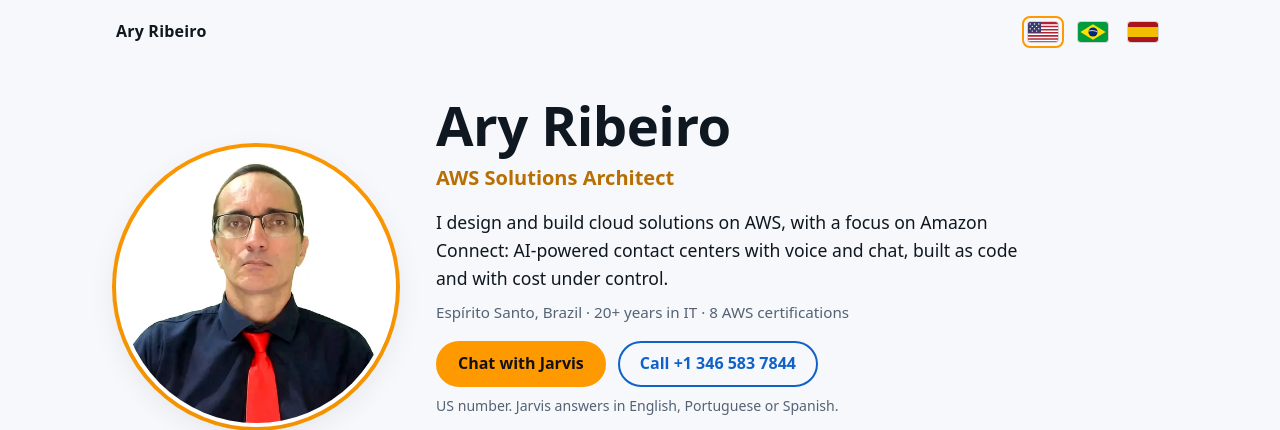
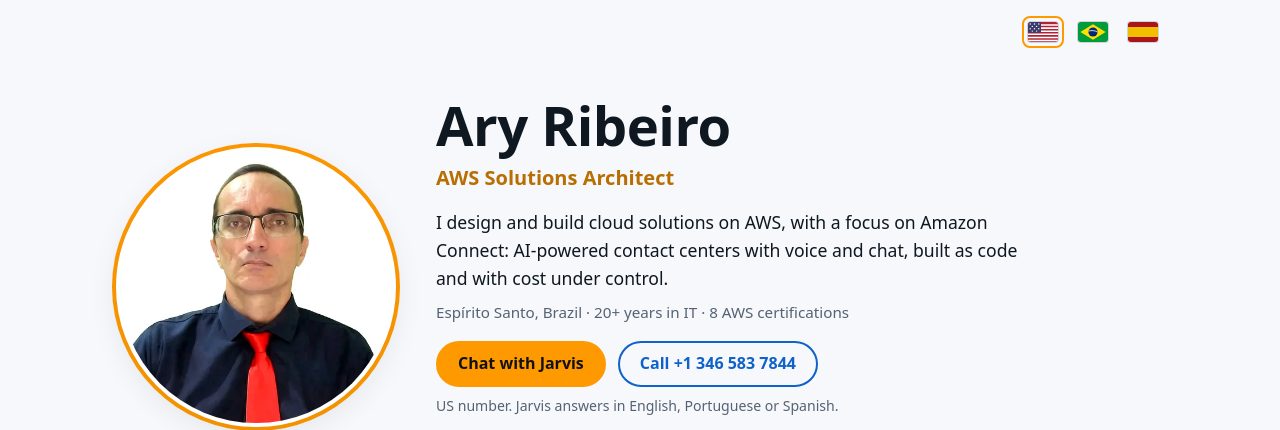
Before and after one commit to aryribeiro/aryribeiro.github.io, a plain HTML site: page index.html in a window 1280 px wide. Shown: the top 430 px of the page. Drawn offline with Linux system fonts and the light colour scheme.

Commit message:
Remove the repeated name from the top bar
The name is already the page heading; the top bar keeps only the
language flags, aligned to the right.

```diff
--- a/estilo.css
+++ b/estilo.css
@@ -26,9 +26,8 @@ img, svg { display: block; }
 .pular:focus { left: 16px; }
 
 .topo {
-  max-width: var(--largura); margin: 0 auto; padding: 16px; display: flex; align-items: center; justify-content: space-between;
+  max-width: var(--largura); margin: 0 auto; padding: 16px; display: flex; align-items: center; justify-content: flex-end;
 }
-.marca { font-weight: 700; letter-spacing: .2px; }
 .idiomas { display: flex; gap: 8px; }
 .idiomas button {
   padding: 4px; border: 2px solid transparent; border-radius: 8px; background: transparent; cursor: pointer; line-height: 0;
--- a/index.html
+++ b/index.html
@@ -19,7 +19,6 @@
   <a class="pular" href="#conteudo" data-t="pular">Skip to content</a>
 
   <header class="topo">
-    <span class="marca">Ary Ribeiro</span>
     <nav class="idiomas" aria-label="Language" data-t-aria="idioma">
       <button type="button" data-idioma="en" aria-label="English" title="English">
         <svg viewBox="0 0 30 20" aria-hidden="true"><rect width="30" height="20" fill="#b22234"/><path d="M0 3h30M0 6.1h30M0 9.2h30M0 12.3h30M0 15.4h30M0 18.5h30" stroke="#fff" stroke-width="1.55"/><rect width="13" height="10.8" fill="#3c3b6e"/><g fill="#fff"><circle cx="2.2" cy="2" r=".7"/><circle cx="6.5" cy="2" r=".7"/><circle cx="10.8" cy="2" r=".7"/><circle cx="4.3" cy="4.4" r=".7"/><circle cx="8.6" cy="4.4" r=".7"/><circle cx="2.2" cy="6.8" r=".7"/><circle cx="6.5" cy="6.8" r=".7"/><circle cx="10.8" cy="6.8" r=".7"/><circle cx="4.3" cy="9.1" r=".7"/><circle cx="8.6" cy="9.1" r=".7"/></g></svg>
```
